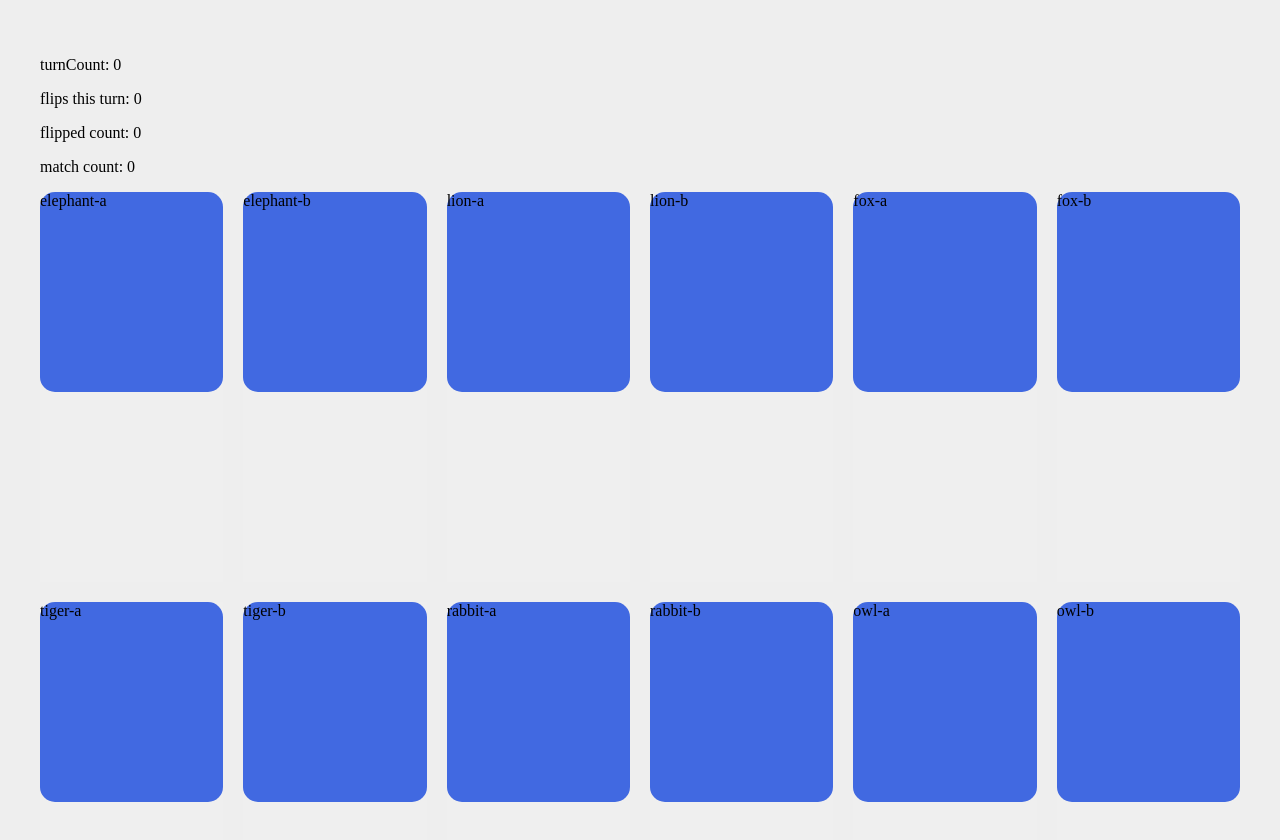
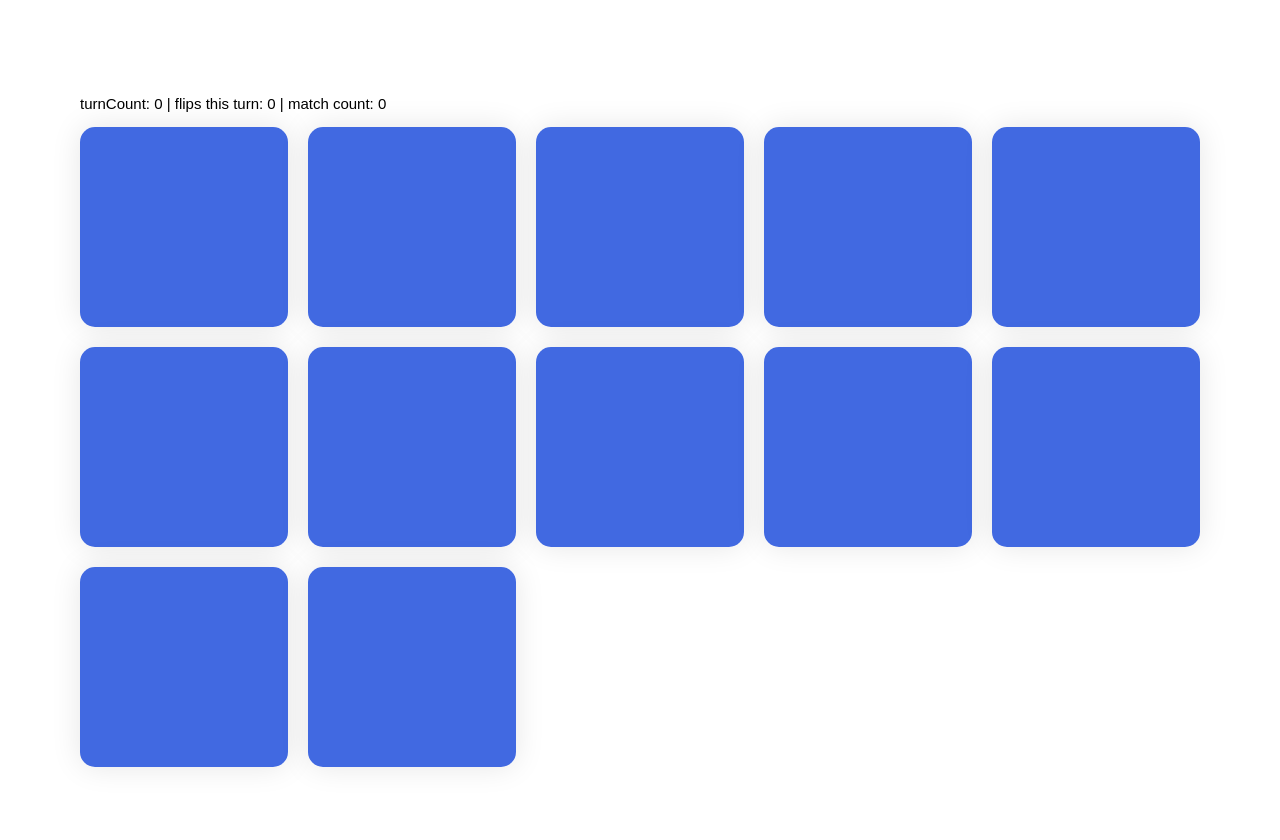
Before and after one commit to HadiAlizade77/memo-game, a Vue app: page / in a window 1280 px wide. Shown: the top 840 px of the page. Built offline with nearby package versions, Linux system fonts and the light colour scheme.

Commit message:
Game and score working

```diff
--- a/src/App.vue
+++ b/src/App.vue
@@ -1,16 +1,7 @@
 <template>
   <div id="app">
     <p>
-      turnCount: {{ turnCount }}
-    </p>
-    <p>
-      flips this turn: {{ flipsThisTurn }}
-    </p>
-    <p>
-      flipped count: {{ flippedCount }}
-    </p>
-    <p>
-      match count: {{ matchCount }}
+      turnCount: {{ turnCount }} |  flips this turn: {{ flipsThisTurn }} | match count: {{ matchCount }}
     </p>
     <div class="cards">
       <Card
@@ -33,13 +24,11 @@ const cards = [];
 animals.forEach(animal => {
 
   const animalCard = {
-    id: `${animal}-a`,
-    name: animal,
     matchKey: animal,
     flipped: false,
-    type: animal,
+    id: `${animal}-a`,
     image: animal,
-    answered: false,
+    matched: false,
   };
 
   // first copy
@@ -51,9 +40,15 @@ animals.forEach(animal => {
   cards.push(cardB);
 });
 
+function shuffle(a) {
+  for (let i = a.length - 1; i > 0; i--) {
+    const j = Math.floor(Math.random() * (i + 1));
+    [a[i], a[j]] = [a[j], a[i]];
+  }
+  return a;
+}
 
-
-// this.shuffle(cards);
+shuffle(cards);
 
 export default {
   name: 'App',
@@ -72,92 +67,76 @@ export default {
     };
   },
   computed: {
-    flippedCount() {
-      let count = 0;
-      this.theCards.forEach(obj => {
-        if (obj.flipped) {
-          count++;
-        }
-      });
-      return count;
-    },
+
     matchCount() {
-      switch (this.flipsThisTurn) {
-        case 1:
-          return (this.flippedCount - 1) / 2;
-        case 2:
-          return this.flippedCount / 2;
-        default:
-          return this.flippedCount / 2 ;
-      }
+      return this.theCards.filter(card => card.matched === true).length / 2;
     },
   },
   methods: {
     incrementFlipsThisTurn() {
-      console.error('incrementing');
-
       this.flipsThisTurn ++;
     },
-    shuffle(a) {
-      for (let i = a.length - 1; i > 0; i--) {
-        const j = Math.floor(Math.random() * (i + 1));
-        [a[i], a[j]] = [a[j], a[i]];
-      }
-      return a;
-    },
 
-    cardTapped(cardID) {
-      // eslint-disable-next-line
-      console.error('handling tap on ', cardID);
-      // find it a
-      const tappedCard = this.theCards.find(obj => obj.id === cardID);
-      console.error('tapped card is ', tappedCard.name);
+    cardTapped(tappedCardID) {
+      // store a copy of the card data as tappedCard
+      const tappedCard = this.theCards.find(obj => obj.id === tappedCardID);
 
       if (tappedCard.flipped) {
-        console.error(tappedCard.name, ' is already flipped ');
         return;
       }
 
-
+      // Increment flip count for this turn
       this.incrementFlipsThisTurn();
 
       if (this.flipsThisTurn === 1) {
-        console.error('first turn ');
-        // store ID
-        this.firstFlipID = cardID;
-        this.firstFlipMatchKey = tappedCard.matchKey;
-
-        console.error('first card MATCH KEY IS', this.firstFlipMatchKey);
-        // flip the card
-        this.flipCard(cardID);
+        this.runTurn1(tappedCard);
 
       }
       if (this.flipsThisTurn === 2) {
-        console.error('second turn ');
-        this.flipCard(cardID);
-
-        // check match
-        if (tappedCard.matchKey === this.firstFlipMatchKey) {
-          console.error('match!');
-
-          setTimeout(() => {
-            this.flipsThisTurn = 0;
-            this.turnCount ++;
-          }, 1000);
-        } else {
-          // not a match
-          setTimeout(() => {
-            // Unflip this and the first
-            this.flipCard(cardID);
-            this.flipCard(this.firstFlipID);
-            this.flipsThisTurn = 0;
-            this.turnCount ++;
-          }, 1000);
-        }
+        this.runTurn2(tappedCard);
       }
     },
-    flipCard(cardID) {
-      const newCards = this.theCards.map(card => card.id === cardID ? { ...card, flipped: !card.flipped } : card );
+
+    runTurn1(tappedCard) {
+      // flip the card face up
+      this.flipCard(tappedCard.id);
+
+      // store ID and Matchkey of first flipped card
+      this.firstFlipID = tappedCard.id;
+      this.firstFlipMatchKey = tappedCard.matchKey;
+    },
+
+    runTurn2(tappedCard) {
+      // flip the card face up
+      this.flipCard(tappedCard.id);
+      this.checkMatch(tappedCard);
+    },
+
+    checkMatch(tappedCard) {
+      // check match
+      setTimeout(() => {
+        if (tappedCard.matchKey === this.firstFlipMatchKey) {
+          // Match!
+          // reset flips counter
+          this.flipsThisTurn = 0;
+          // update the 2 cards 'matched' prop
+          const newCards = this.theCards.map(card => ([tappedCard.id, this.firstFlipID].includes(card.id)) ? { ...card, matched: true } : card );
+          this.theCards = newCards;
+        } else {
+          // Not a match
+          // Turn both cards back face down
+          this.flipCard(tappedCard.id);
+          this.flipCard(this.firstFlipID);
+          this.flipsThisTurn = 0;
+        }
+        // increment turn count
+        this.turnCount ++;
+      }, 1000);
+    },
+
+
+    flipCard(tappedCardID) {
+      const newCards = this.theCards.map(card => card.id === tappedCardID ? { ...card, flipped: !card.flipped } : card );
       // update cards
       this.theCards = newCards;
     },
@@ -171,12 +150,13 @@ export default {
 body {
   padding: 0;
   margin: 0;
+  font-family: arial, helvetica, sans-serif;
+  font-size: 15px;
 }
 
 #app {
-  background: #eee;
   margin: 0;
-  padding: 40px;
+  padding: 80px;
 }
 .cards {
   list-style: none;
@@ -184,8 +164,8 @@ body {
   padding: 0;
   display: grid;
   grid-gap: 20px;
-  grid-template-columns: 1fr 1fr 1fr 1fr 1fr 1fr;
+  grid-template-columns: 1fr 1fr 1fr 1fr 1fr;
   // width: 100vw;
-  height: 100vh;
+  // height: 100vh;
 }
 </style>
--- a/src/components/Card.vue
+++ b/src/components/Card.vue
@@ -1,10 +1,12 @@
 <template>
   <div :class="cardClasses" @click="tap">
     <div class="card__inner">
-      <div class="card__front">
-        {{ card.id }}
-      </div>
-      <div :style="`background-image: url(${imgUrl})`" class="card__back" />
+      <div class="card__front" />
+      <div
+        :style="`background-image: url(${imgUrl})`"
+        :data-matchkey="card.matchKey"
+        class="card__back"
+      />
     </div>
   </div>
 </template>
@@ -31,6 +33,7 @@ export default {
       return  {
         'card': true,
         'card--flipped': this.card.flipped,
+        'card--matched': this.card.matched,
       };
     },
   },
@@ -51,15 +54,24 @@ export default {
 .card {
   max-width: 100%;
   display: block;
-  background-color: #efefef;
   perspective: 1000px;
   // overflow: hidden;
+}
+
+.card__inner {
+  box-shadow: 0 0 30px rgba(0, 0, 0, 0.1);
+  transition: 0.6s;
+  transform-style: preserve-3d;
+  position: relative;
 }
 
 .card--flipped .card__inner {
   transform: rotateY(180deg);
 }
 
+.card--matched .card__inner {
+  opacity: 0.4;
+}
 
 .card__inner,
 .card__front,
@@ -70,12 +82,6 @@ export default {
 
 .card * {
   pointer-events: none;
-}
-
-.card__inner {
-  transition: 0.6s;
-  transform-style: preserve-3d;
-  position: relative;
 }
 
 .card__front,
```
